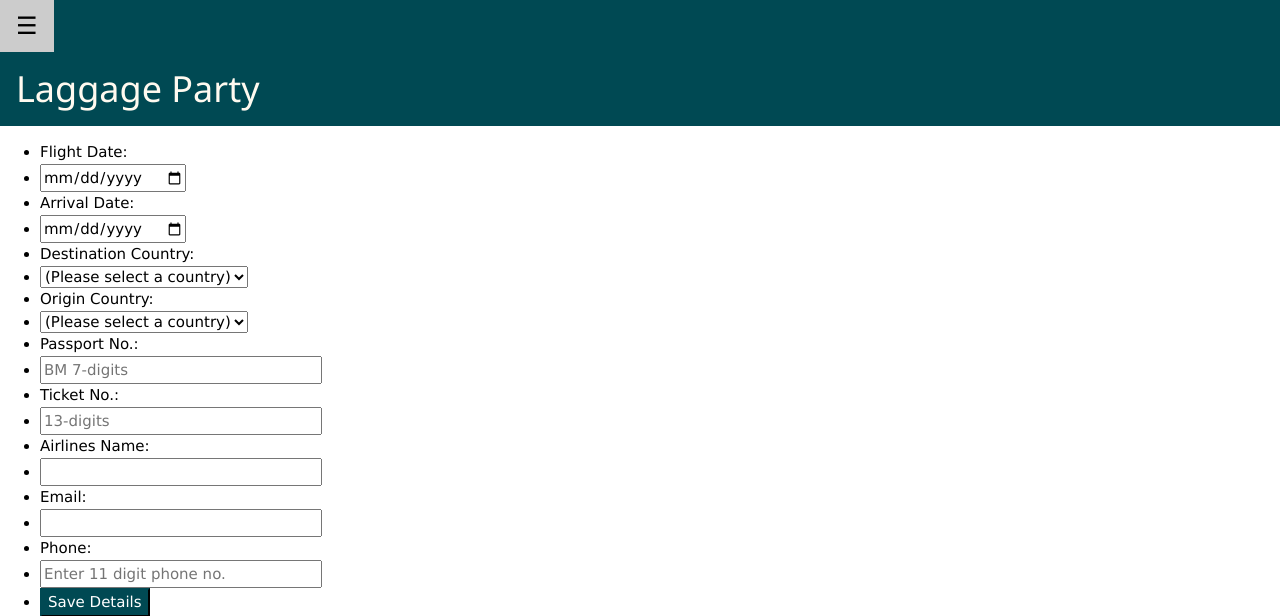
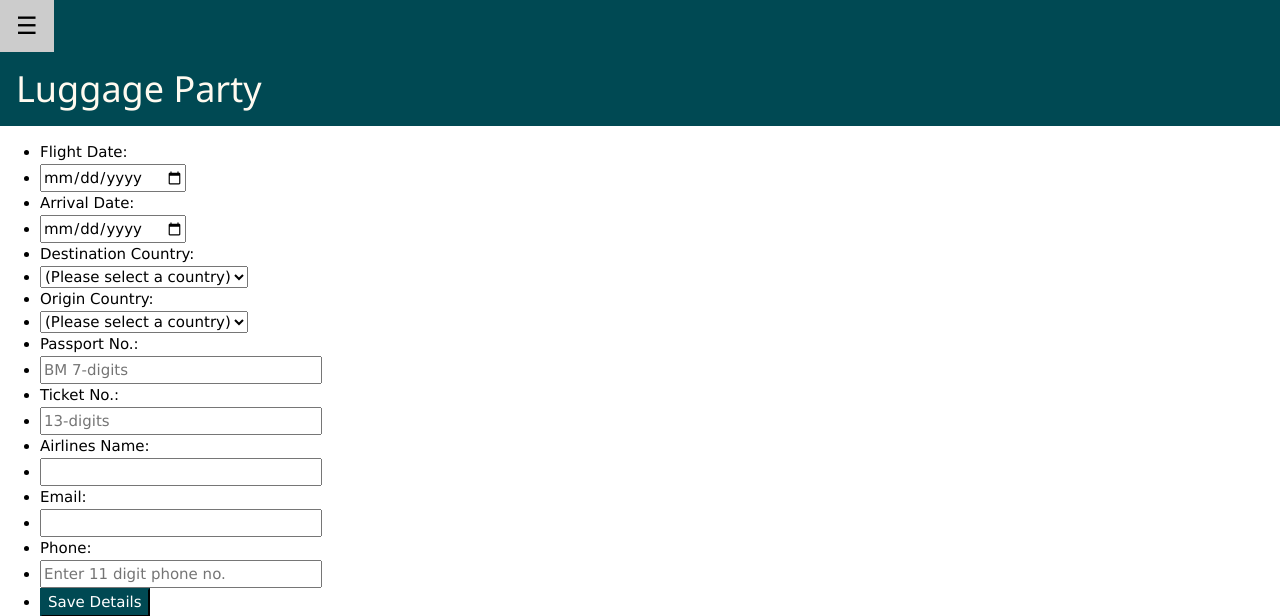
Before and after one commit to masrufjaman/Shoppers-Flight, a Django app: page /flight-details in a window 1280 px wide. Shown: the top 616 px of the page. Run offline with Django 4.2, Linux system fonts and the light colour scheme.

Commit message:
Update base.html

```diff
--- a/travelers/templates/base.html
+++ b/travelers/templates/base.html
@@ -1,6 +1,6 @@
 <!DOCTYPE html>
 <html>
-<title>Laggage Party</title>
+<title>Luggage Party</title>
 <meta name="viewport" content="width=device-width, initial-scale=1" />
 <link rel="stylesheet" href="https://www.w3schools.com/w3css/4/w3.css" />
 {% load static %}
@@ -34,7 +34,7 @@
       </button>
 
       <div style="background-color: #004953; color: floralwhite" class="w3-container">
-        <h1>Laggage Party</h1>
+        <h1>Luggage Party</h1>
       </div>
     </div>
 
```
